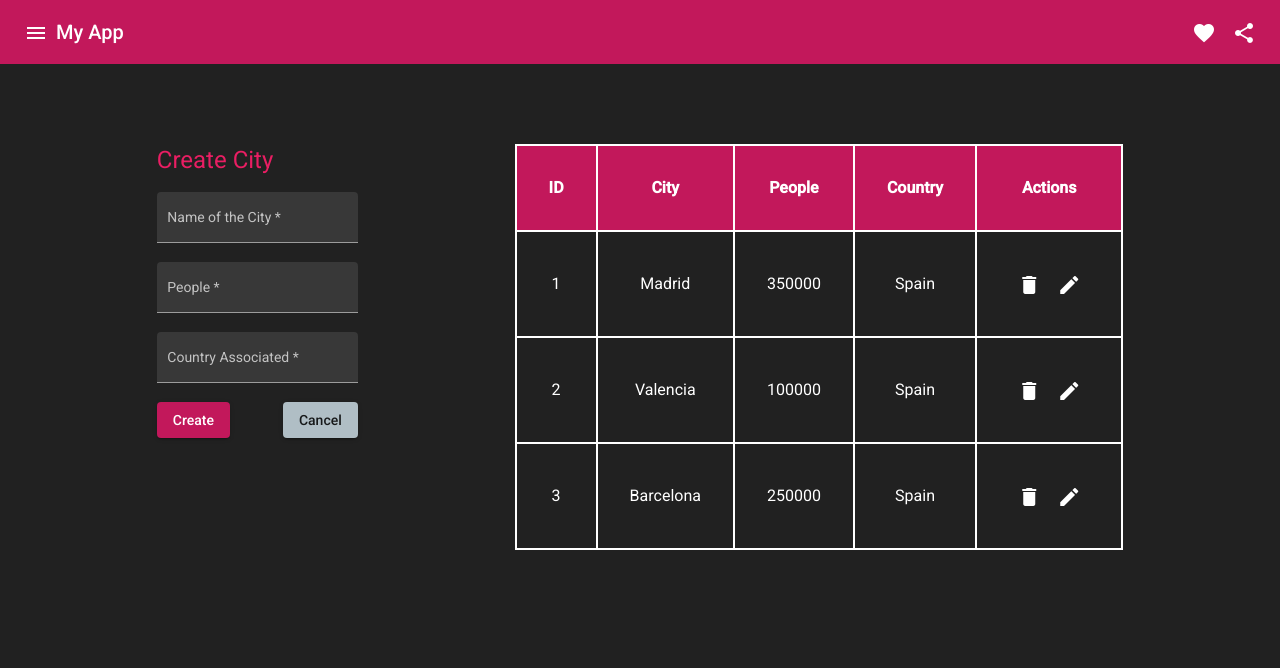
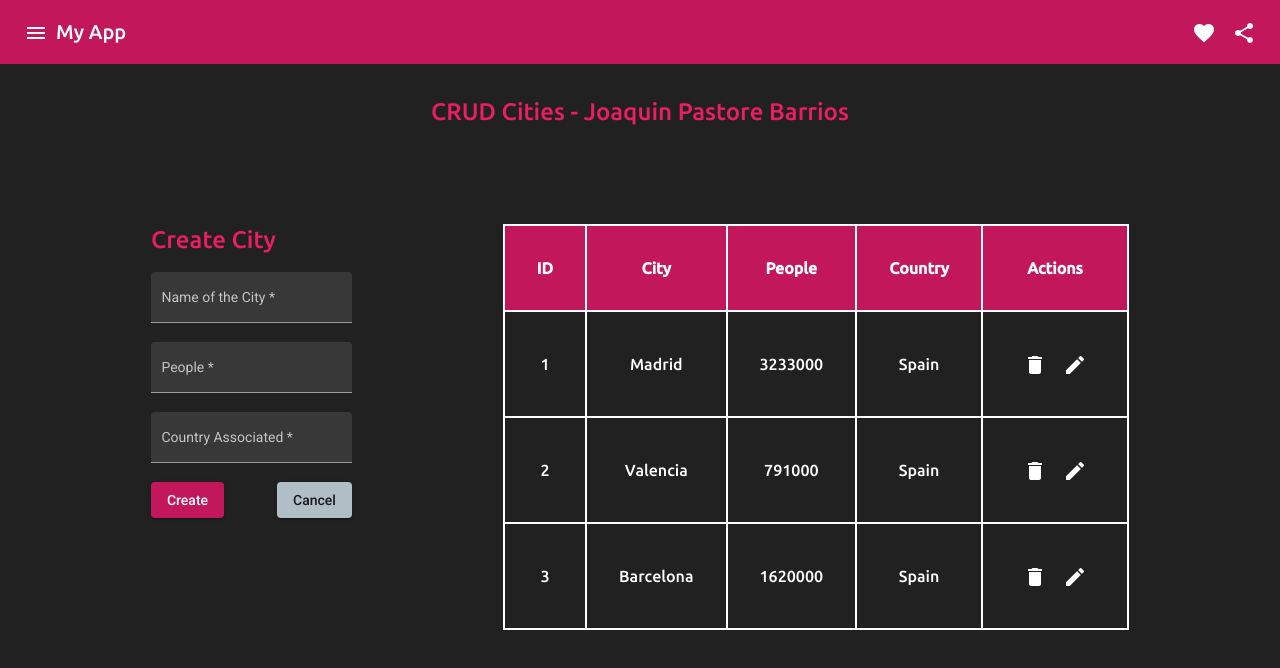
Before and after one commit to JoaquinJPB/CRUD_SPA_AngularApp, an Angular app: page / in a window 1280 px wide. Shown: the top 668 px of the page. Built offline with nearby package versions, Linux system fonts and the light colour scheme.

Commit message:
CRUD Cities - final version

```diff
--- a/src/app/app.component.css
+++ b/src/app/app.component.css
@@ -1,3 +1,20 @@
+
 .example-spacer {
     flex: 1 1 auto;
 }
+
+div:nth-child(2){
+    display: flex;
+    justify-content: center;
+    margin-top: 2rem;
+}
+
+div:nth-child(2) h1{
+    color: #e91e63;
+    font-size: 1.5rem;
+    font-family: 'Ubuntu', sans-serif !important;
+}
+
+span{
+    font-family: 'Ubuntu', sans-serif !important;
+}
--- a/src/app/app.component.html
+++ b/src/app/app.component.html
@@ -16,5 +16,9 @@
 </div>
 
 <div>
+    <h1>CRUD Cities - Joaquin Pastore Barrios</h1>
+</div>
+
+<div>
     <app-city></app-city>
 </div>
--- a/src/app/city/city.component.css
+++ b/src/app/city/city.component.css
@@ -1,6 +1,7 @@
 
 h1{
     color: #e91e63;
+    font-family: 'Ubuntu', sans-serif !important;
 }
 
 .city-form{
@@ -43,3 +44,7 @@ th,td{
 .section-form{
     margin-top: 5rem;
 }
+
+input{
+    color: white;
+}
--- a/src/app/city/city.component.html
+++ b/src/app/city/city.component.html
@@ -25,29 +25,29 @@
             <h1 color="primary">Update City</h1>
             <mat-form-field class="example-full-width" appearance="fill">
                 <mat-label>ID</mat-label>
-                <input matInput type="text" name="city" value="" disabled>
+                <input matInput type="text" name="id" value="{{id_count}}" disabled>
             </mat-form-field>
             <mat-form-field class="example-full-width" appearance="fill">
                 <mat-label>Name of the City</mat-label>
-                <input matInput type="text" name="city" value="" [(ngModel)]="nameUpdate_input" required>
+                <input matInput type="text" name="city_update"  [(ngModel)]="nameUpdate_input" required>
             </mat-form-field>
             <mat-form-field class="example-full-width" appearance="fill">
                 <mat-label>People</mat-label>
-                <input matInput type="number" name="people" value="" [(ngModel)]="peopleUpdate_input" required>
+                <input matInput type="number" name="people_update"  [(ngModel)]="peopleUpdate_input" required>
             </mat-form-field>
             <mat-form-field class="example-full-width" appearance="fill">
                 <mat-label>Country Associated</mat-label>
-                <input matInput type="text" name="country" value="" [(ngModel)]="countryUpdate_input" required>
+                <input matInput type="text" name="country_update" [(ngModel)]="countryUpdate_input" required>
             </mat-form-field>
             <div>
-                <button mat-raised-button color="primary" (click)="updateCity(1)">Update</button>
+                <button mat-raised-button color="primary" (click)="updateCity(id_count)">Update</button>
                 <button mat-raised-button color="accent" (click)="disableUpdateView()">Cancel</button>
             </div>
         </form>
     </div>
     <div>
         <h1 *ngIf="cities.length === 0">
-            No existe ninguna ciudad
+            No city exists
         </h1>
         <table *ngIf="cities.length > 0">
             <thead>
@@ -61,7 +61,7 @@
             </thead>
             <tbody>
                 <tr *ngFor="let city of cities">
-                    <td>{{city.id}}</td>
+                    <td id="{{city.id}}">{{city.id}}</td>
                     <td>{{city.name}}</td>
                     <td>{{city.people}}</td>
                     <td>{{city.country}}</td>
@@ -70,7 +70,7 @@
                             <mat-icon (click)="deleteCity(city.id)">delete</mat-icon>
                         </button>
                         <button mat-icon-button class="example-icon">
-                            <mat-icon (click)="updateView()">edit</mat-icon>
+                            <mat-icon (click)="updateView(city.id)">edit</mat-icon>
                         </button>
                     </td>
                 </tr>
--- a/src/app/city/city.component.ts
+++ b/src/app/city/city.component.ts
@@ -21,19 +21,19 @@ export class CityComponent implements OnInit {
     {
       id: 1,
       name: "Madrid",
-      people: 350000,
+      people: 3233000,
       country: "Spain"
     },
     {
       id: 2,
       name: "Valencia",
-      people: 100000,
+      people: 791000,
       country: "Spain"
     },
     {
       id: 3,
       name: "Barcelona",
-      people: 250000,
+      people: 1620000,
       country: "Spain"
     },
 
@@ -47,6 +47,8 @@ export class CityComponent implements OnInit {
   nameUpdate_input: string = "";
   peopleUpdate_input: string = "";
   countryUpdate_input: string = "";
+
+  id_update: number = 0;
 
   constructor() { }
 
@@ -69,8 +71,15 @@ export class CityComponent implements OnInit {
     this.cities = this.cities.filter((city) => city.id != id);
   }
 
-  updateView(): void{
+  updateView(id: number): void{
     this.update = true;
+    this.id_count = id;
+    let oldCity = this.cities.find((city) => city.id === id);
+    if (oldCity) {
+      this.nameUpdate_input = oldCity.name;
+      this.peopleUpdate_input = String(oldCity.people);
+      this.countryUpdate_input = oldCity.country ;
+    }
   }
 
   disableUpdateView(): void{
@@ -79,7 +88,7 @@ export class CityComponent implements OnInit {
 
   updateCity(id: number): void {
     let updateCity = this.cities.find((city) => city.id === id);
-    if (updateCity !== undefined) {
+    if (updateCity) {
       updateCity.name = this.nameUpdate_input;
       updateCity.people = Number(this.peopleUpdate_input);
       updateCity.country = this.countryUpdate_input;
--- a/src/styles.css
+++ b/src/styles.css
@@ -1,8 +1,12 @@
 /* You can add global styles to this file, and also import other style files */
+@import url('https://fonts.googleapis.com/css2?family=JetBrains+Mono&family=Source+Sans+Pro&family=Ubuntu:wght@500&display=swap');
 
 html, body {
     height: 100%;
     background-color: #212121;
     }
 
-body { margin: 0; font-family: Roboto, "Helvetica Neue", sans-serif; }
+body {
+    margin: 0;
+    font-family: 'Ubuntu', sans-serif !important;
+}
```
